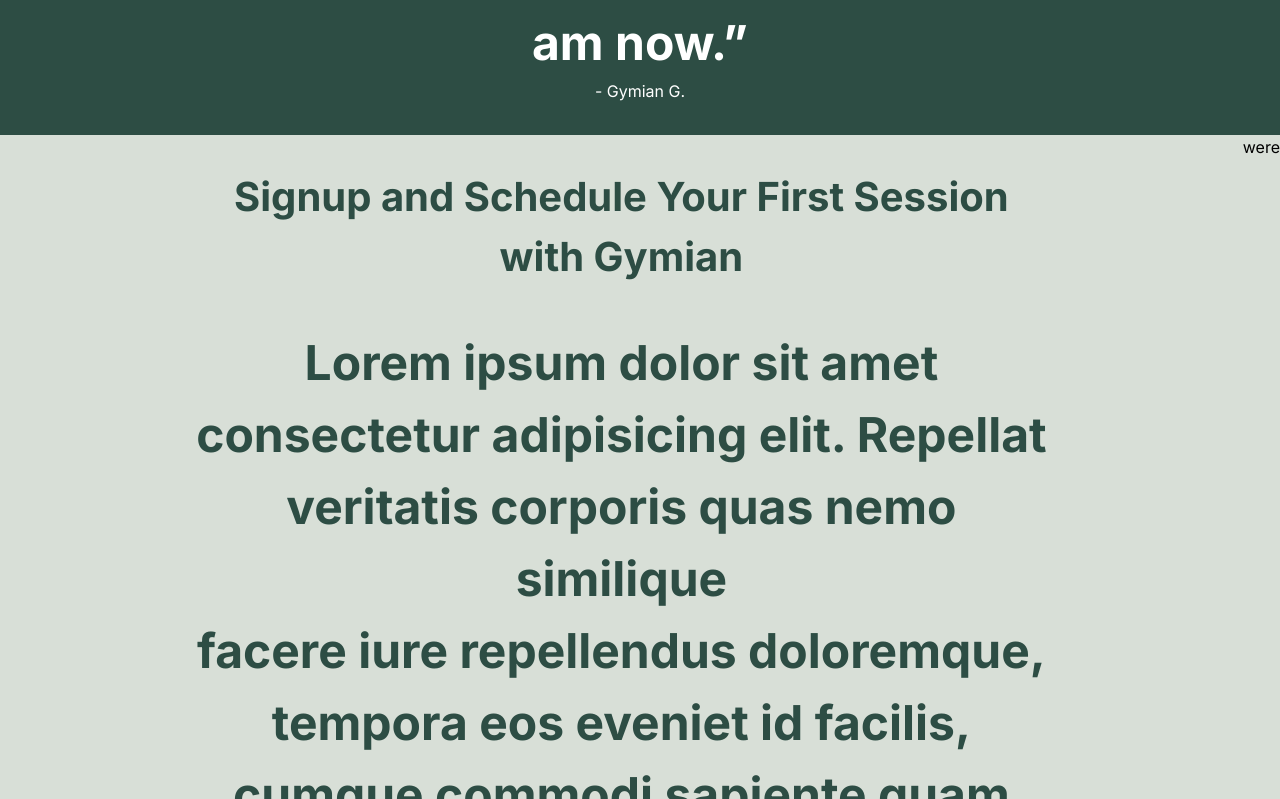
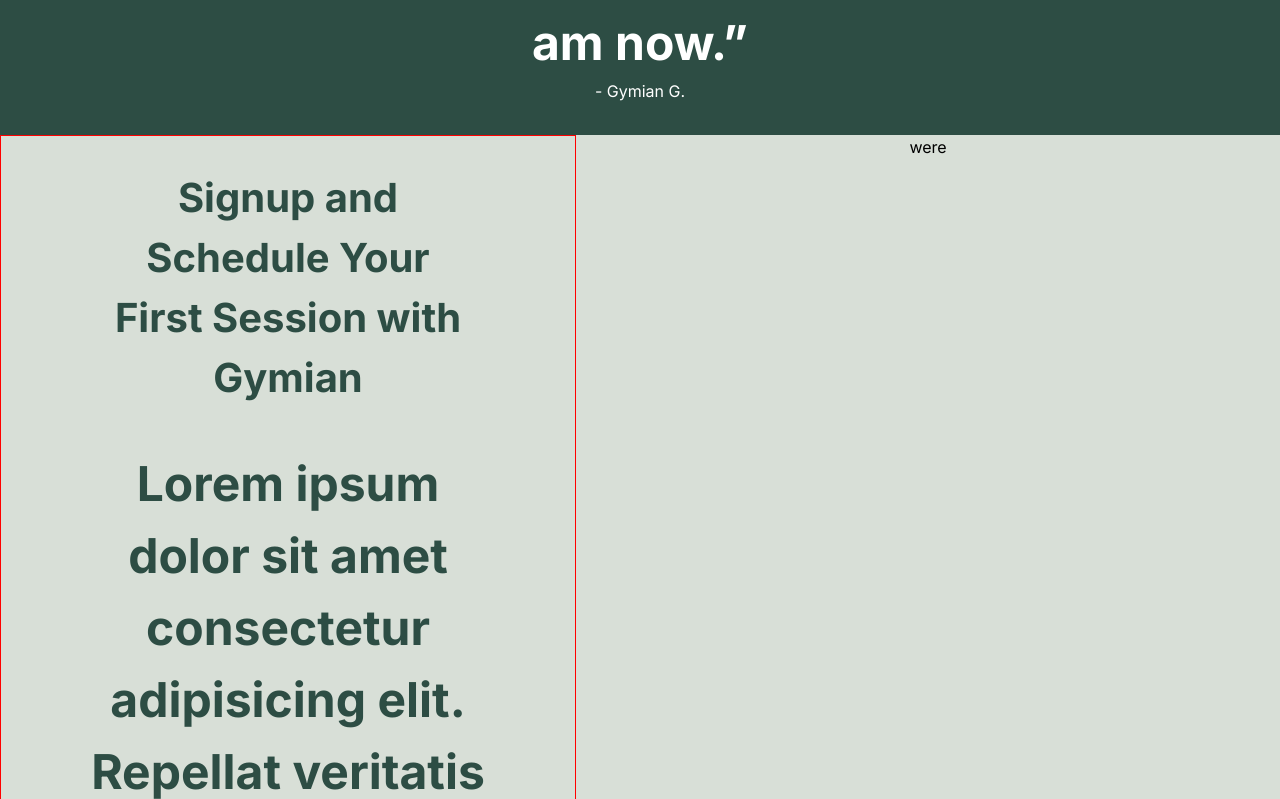
Before and after one commit to etimexo/Design-agency, a Next.js app: page /signup in a window 1280 px wide. Shown: the part 3041-3840 px from the top of the page. Built offline with nearby package versions, Linux system fonts and the light colour scheme.

Commit message:
Style booking1.jsx component

```diff
--- a/src/app/components/Booking1.css
+++ b/src/app/components/Booking1.css
@@ -0,0 +1,8 @@
+.booking1 {
+    border: 1px solid red;
+}
+@media only screen and (min-width: 700px) {
+    .booking1 {
+        width: 45%;
+    }
+}
--- a/src/app/components/Booking1.jsx
+++ b/src/app/components/Booking1.jsx
@@ -1,5 +1,5 @@
 import React from "react";
-
+import "../components/Booking1.css";
 export default function Booking1() {
   return (
     <div className="booking1">
--- a/src/app/components/Booking2.css
+++ b/src/app/components/Booking2.css
@@ -0,0 +1,8 @@
+.booking2 {
+
+}
+@media only screen and (min-width: 700px) {
+    .booking2 {
+        width: 55%;
+    }
+}
--- a/src/app/components/Booking2.jsx
+++ b/src/app/components/Booking2.jsx
@@ -1,9 +1,10 @@
 import React from 'react';
+import "../components/Booking2.css";
 
 
 export default function Booking2() {
   return (
-    <div>
+    <div className='booking2'>
       were
     </div>
   )
```
Also changed, not shown: src/app/components/Booking.css (line endings or trailing spaces).
